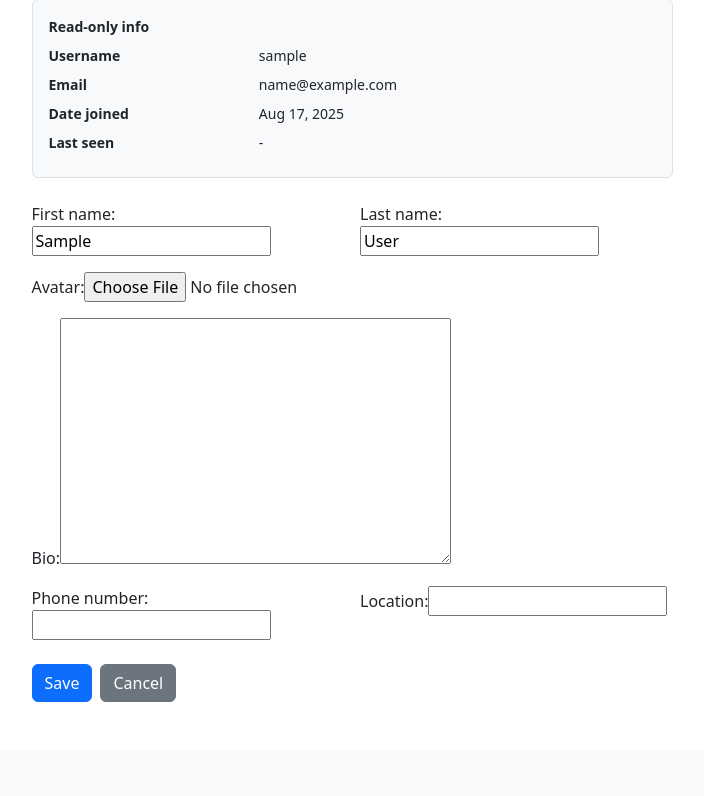
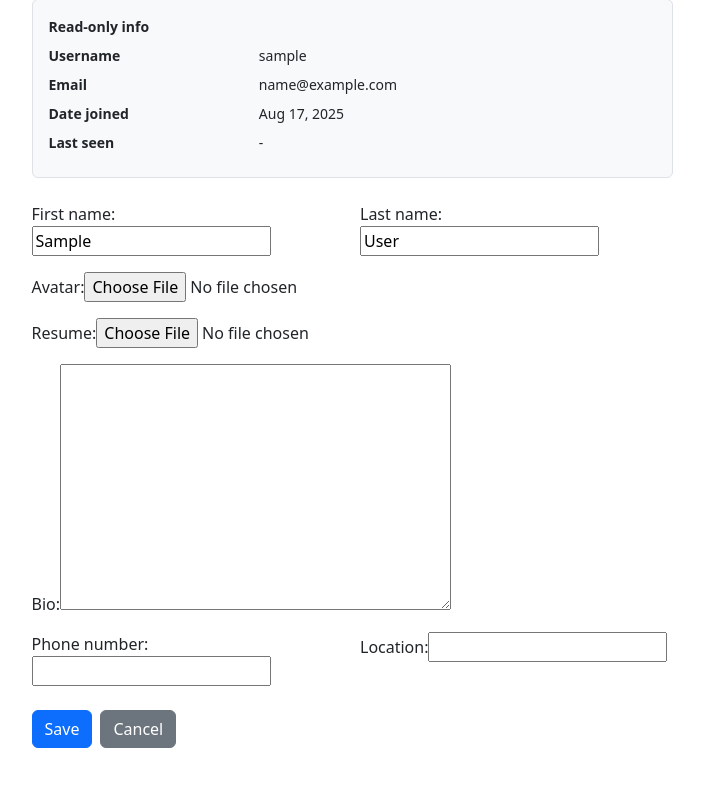
Before and after one commit to abdallah-9a/django, a Django app: page /users/profiles/edit/1/ in a window 1280 px wide. Shown: the part 122-918 px from the top of the page, without its empty margins (288-992 px from the left). Before the commit the page ends 824 px from the top, so only its background shows below. Run offline with Django 3.2, Linux system fonts and the light colour scheme; the visitor is signed in with stand-in values (Sample User, id 1); data comes from the database, SQL or seed files in the repository; parts of the project's set-up code (start-up, migrations or seed data) failed here and were passed over.

Commit message:
Enable users to upload and update resume in profile

```diff
--- a/freelancer_hub/templates/users/profile_edit.html
+++ b/freelancer_hub/templates/users/profile_edit.html
@@ -30,6 +30,7 @@
           {{ form.last_name.label_tag }}{{ form.last_name }}
         </div>
         <div class="col-12">{{ form.avatar.label_tag }}{{ form.avatar }}</div>
+        <div class="col-12">{{ form.resume.label_tag }}{{ form.resume }}</div>
         <div class="col-12">{{ form.bio.label_tag }}{{ form.bio }}</div>
         <div class="col-md-6">
           {{ form.phone_number.label_tag }}{{ form.phone_number }}
--- a/freelancer_hub/users/views.py
+++ b/freelancer_hub/users/views.py
@@ -21,7 +21,7 @@ class ProfileDetail(DetailView):
 
 class ProfileEdit(LoginRequiredMixin, UserPassesTestMixin, UpdateView):
     model = Profile
-    fields = ["avatar", "bio", "phone_number", "location", "first_name", "last_name"]
+    fields = ["avatar","resume", "bio", "phone_number", "location", "first_name", "last_name"]
     template_name = "users/profile_edit.html"
 
     # to ensure that user is the owner
```
